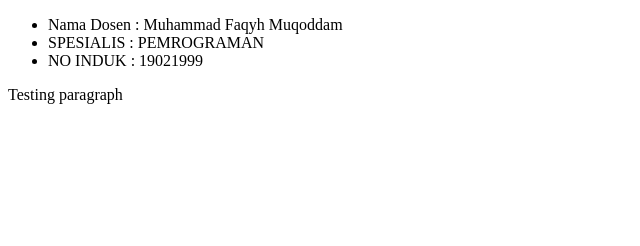
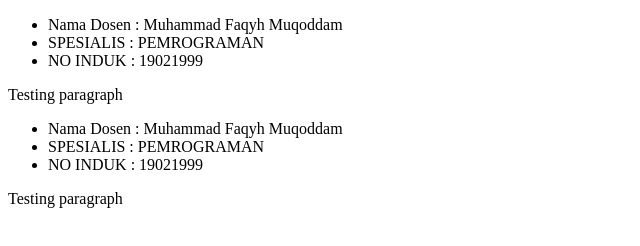
Before and after one commit to MuhammadFaqyhMuqoddam/faqyh-task-repo, a plain HTML site: page dosen.html in a window 1280 px wide. Shown: the whole page, without its empty margins (0-640 px from the left). Drawn offline with Linux system fonts and the light colour scheme.

Commit message:
mengubah isi file dosen.html

```diff
--- a/dosen.html
+++ b/dosen.html
@@ -13,5 +13,12 @@
         <li>NO INDUK : 19021999</li>
     </ul>
     <p>Testing paragraph</p>
+
+    <ul>
+        <li>Nama Dosen : Muhammad Faqyh Muqoddam</li>
+        <li>SPESIALIS : PEMROGRAMAN</li>
+        <li>NO INDUK : 19021999</li>
+    </ul>
+    <p>Testing paragraph</p>
 </body>
 </html>
```
